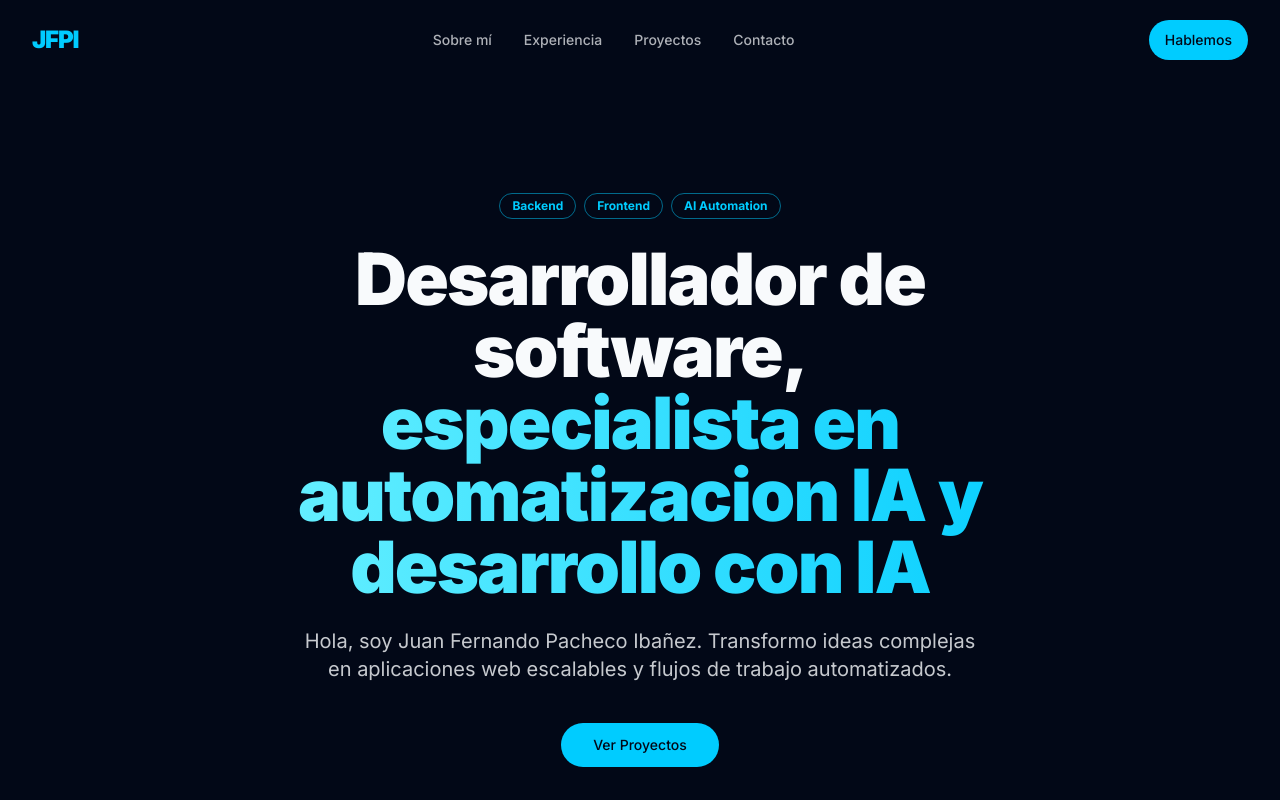
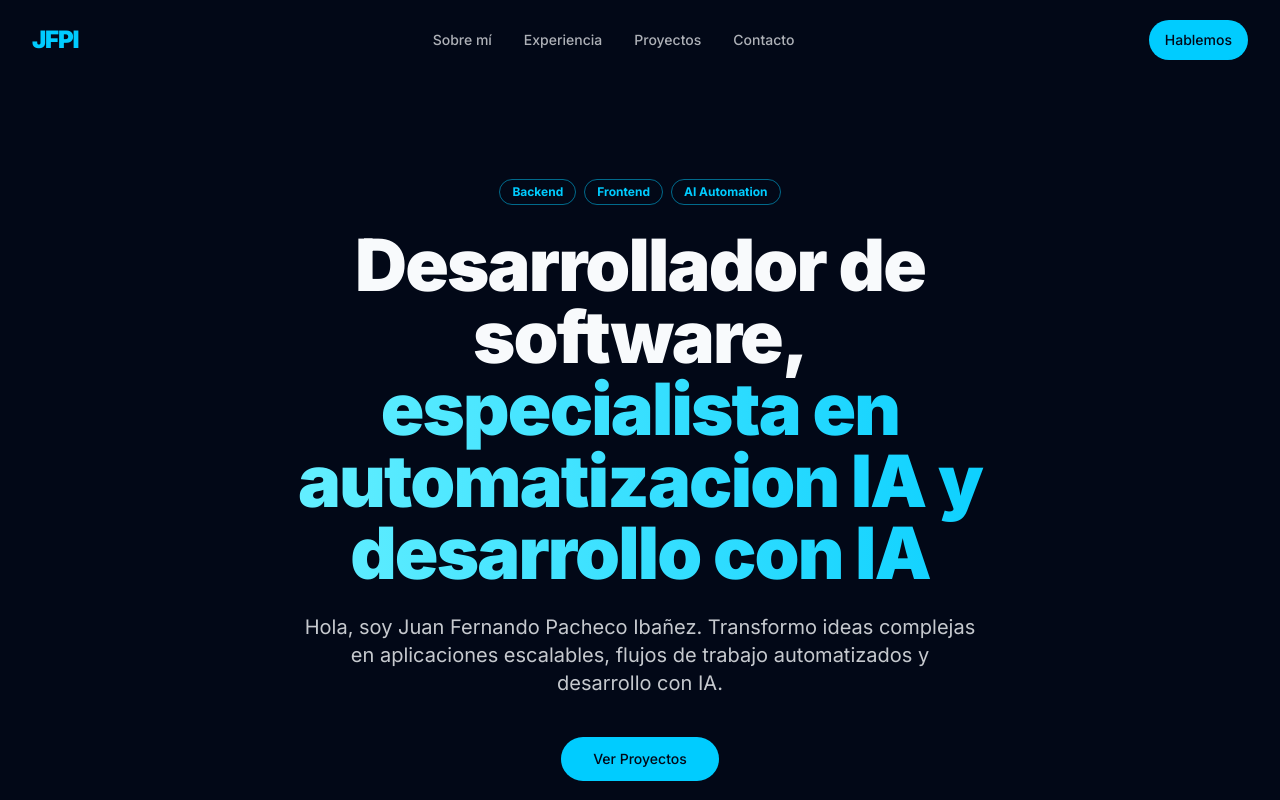
Before and after one commit to juanfer93/my-portfolio, a Next.js app: page / in a window 1280 px wide. Shown: the top 800 px of the page. Built offline with nearby package versions, Linux system fonts and the light colour scheme.

Commit message:
Update hero copy with AI development

```diff
--- a/src/components/sections/hero.tsx
+++ b/src/components/sections/hero.tsx
@@ -19,7 +19,7 @@ const Hero = () => {
             <span className="block text-transparent bg-clip-text bg-gradient-to-r from-accent to-primary">especialista en automatizacion IA y desarrollo con IA</span>
           </h1>
           <p className="mt-6 max-w-2xl mx-auto text-lg text-foreground/80 sm:text-xl">
-            Hola, soy Juan Fernando Pacheco Ibañez. Transformo ideas complejas en aplicaciones web escalables y flujos de trabajo automatizados.
+            Hola, soy Juan Fernando Pacheco Ibañez. Transformo ideas complejas en aplicaciones escalables, flujos de trabajo automatizados y desarrollo con IA.
           </p>
           <div className="mt-10 flex flex-col sm:flex-row justify-center gap-4">
             <Button asChild size="lg" className="rounded-full">
```
